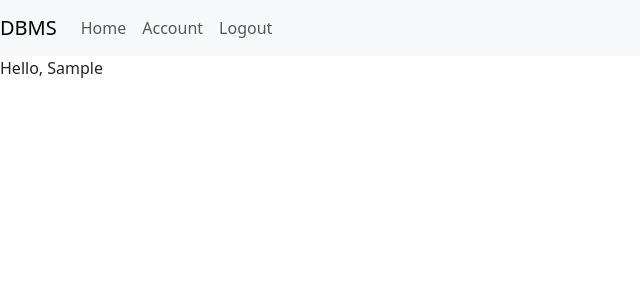
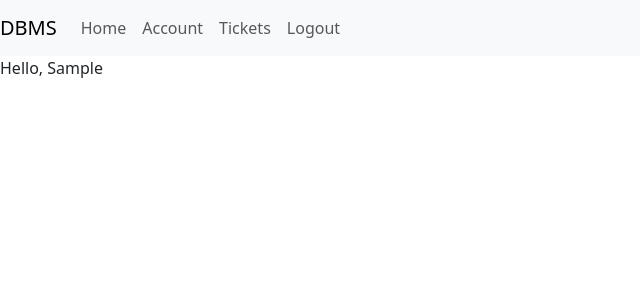
Before and after one commit to JunaidSalim/GIKI_Bus_Ticket_Reservation_System, a Django app: page / in a window 1280 px wide. Shown: the top 300 px of the page, without its empty margins (0-640 px from the left). Run offline with Django 4.2, Linux system fonts and the light colour scheme; the visitor is signed in with stand-in values (Sample User, id 1); data that the repository does not hold is empty.

Commit message:
Update index.html

```diff
--- a/templates/index.html
+++ b/templates/index.html
@@ -37,8 +37,12 @@
             <a class="nav-link" href="/account/{{user.pk}}">Account</a>
           </li>
           <li class="nav-item">
+            <a class="nav-link" href="/tickets">Tickets</a>
+          </li>
+          <li class="nav-item">
             <a class="nav-link" href="/logout">Logout</a>
           </li>
+
           {% else %}
           <li class="nav-item">
             <a class="nav-link" href="/login">Login</a>
@@ -46,12 +50,13 @@
           <li class="nav-item">
             <a class="nav-link" href="/signup">Signup</a>
           </li>
+
           {% endif %}
         </ul>
       </div>
     </nav>
-    {% block body%} {% if user.is_authenticated %} Hello, {{user.first_name}}
-    {%endif%} {% for dests in destinations %}
+    {% block body %} {% if user.is_authenticated %} Hello, {{user.first_name}}
+    {% endif %} {% for dests in destinations %}
     <div class="card" style="width: 18rem">
       <img class="card-img-top" src="..." alt="Card image cap" />
       <div class="card-body">
@@ -59,9 +64,10 @@
           {{dests.from_destination}}-{{dests.to_destination}}
         </h5>
         <p class="card-text">{{dests.bus_location}}</p>
+        <p class="card-text">Tickets Left: {{dests.tickets}}</p>
         <a href="/booking/{{dests.pk}}" class="btn btn-primary">Book</a>
       </div>
     </div>
-    {% endfor %} {% endblock%}
+    {% endfor %} {% endblock %}
   </body>
 </html>
```
